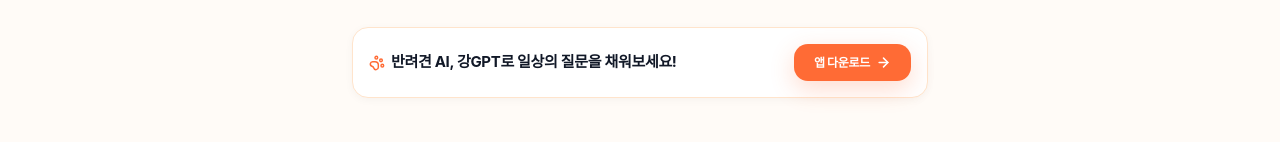
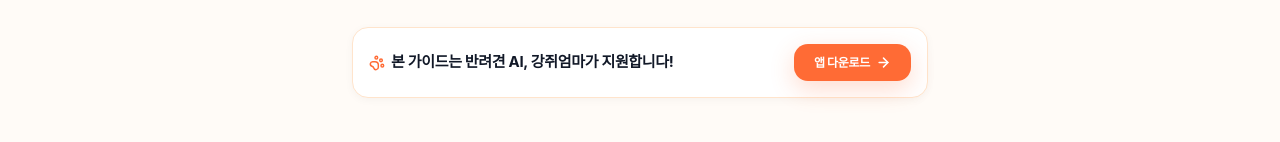
Before and after one commit to gangjiumma/gangjiumma-marketing, a Next.js app: page /pet-guide in a window 1280 px wide. Shown: the part 381-523 px from the top of the page. Built offline with nearby package versions, Linux system fonts and the light colour scheme; a web font is replaced by a local one.

Commit message:
메인문구 수정

```diff
--- a/src/app/pet-guide/page.tsx
+++ b/src/app/pet-guide/page.tsx
@@ -194,7 +194,7 @@ export default function PetGuidePage() {
             <div className="mt-7 max-w-xl mx-auto bg-white border border-brand-tint200 rounded-2xl shadow-soft p-4 flex flex-col sm:flex-row items-center justify-between gap-3">
               <p className="text-sm md:text-[15px] font-bold text-ink-1 flex items-center gap-1.5 text-center sm:text-left leading-snug">
                 <PawPrint size={16} className="text-brand shrink-0" strokeWidth={2.2} />
-                반려견 AI, 강GPT로 일상의 질문을 채워보세요!
+                본 가이드는 반려견 AI, 강쥐엄마가 지원합니다!
               </p>
               <a
                 href={DOWNLOAD_URL}
```
